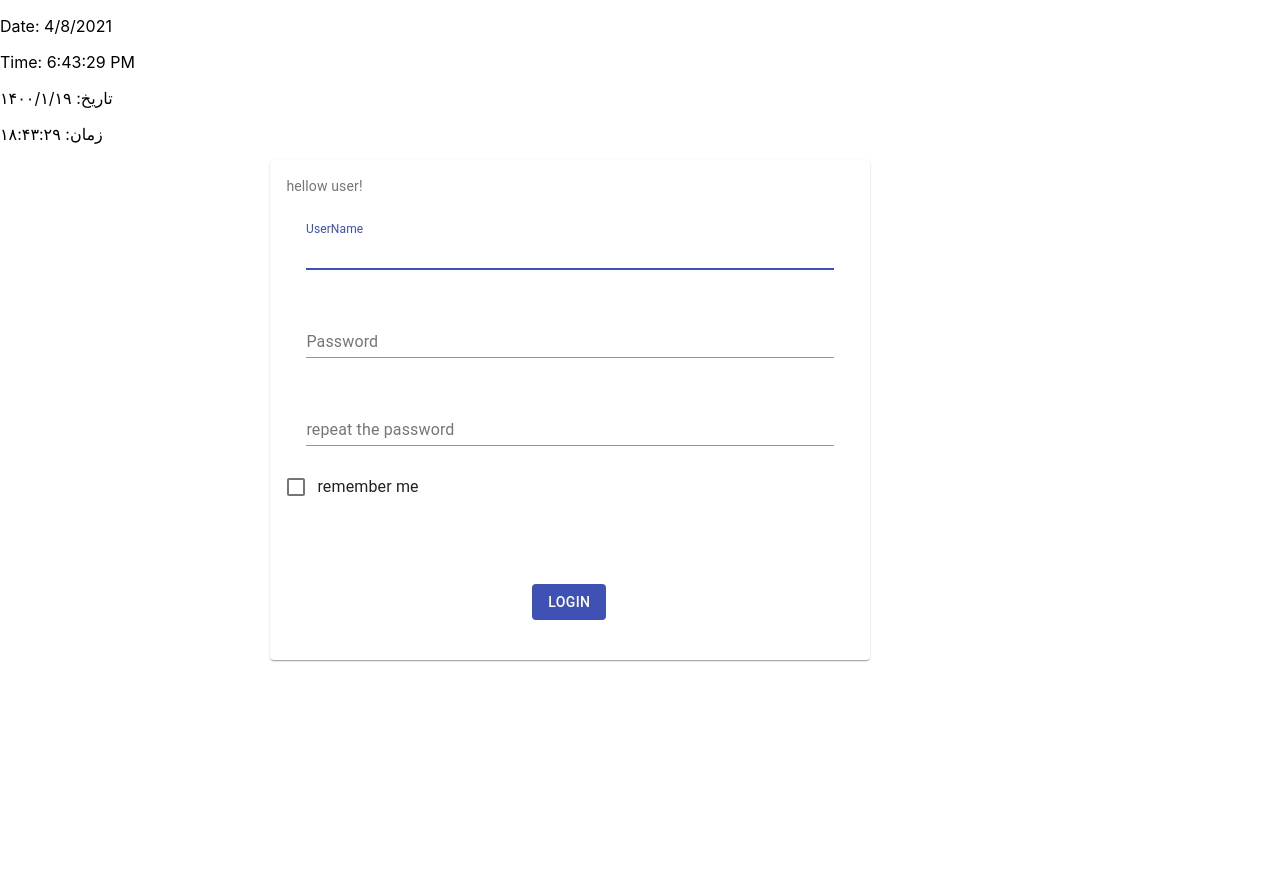
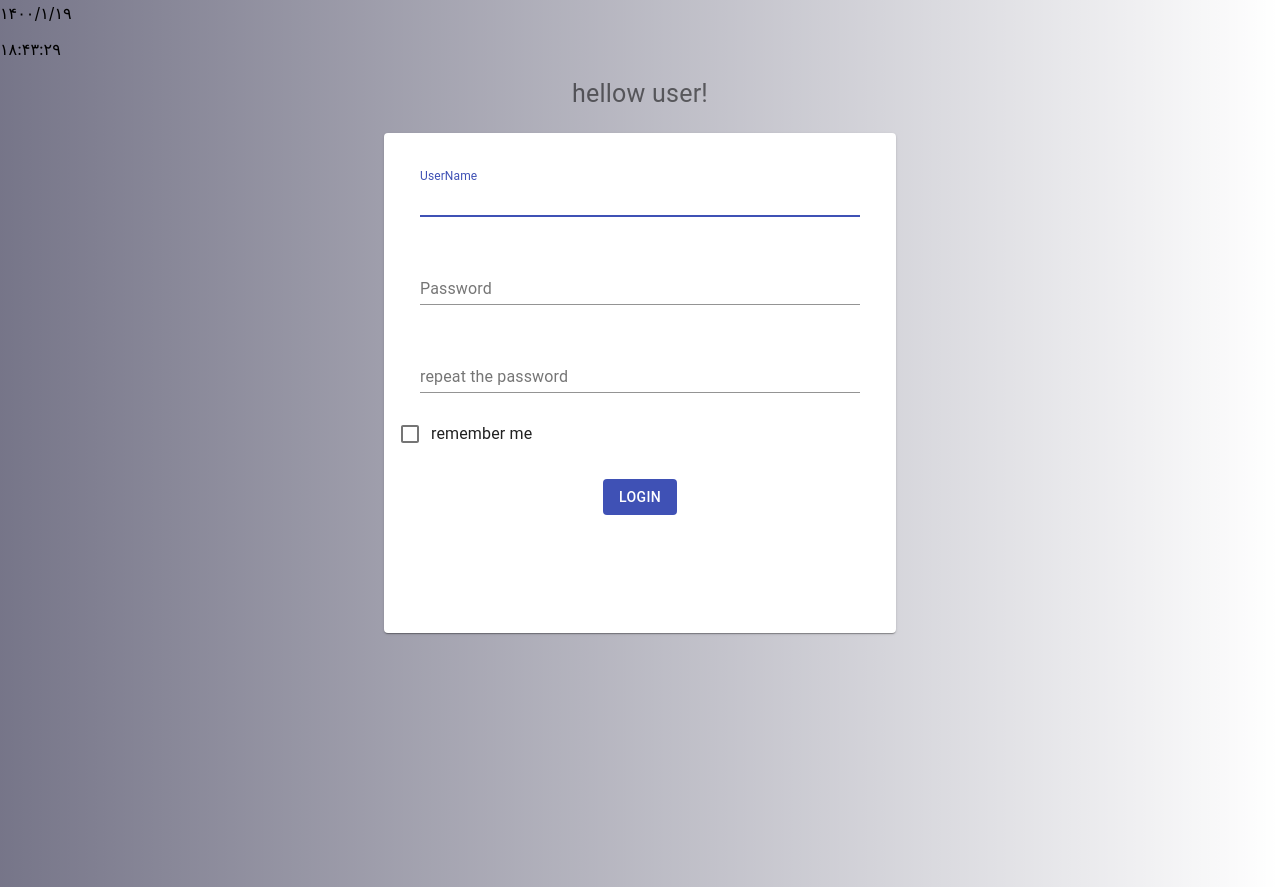
Before and after one commit to vidaHd/React-PlayGround, a React (Create React App) app: page / in a window 1280 px wide. Before the commit the page ends 800 px from the top, so only its background shows below. Built offline with nearby package versions, Linux system fonts and the light colour scheme.

Commit message:
css Login

```diff
--- a/src/App.css
+++ b/src/App.css
@@ -45,7 +45,11 @@
 }
 @import url("https://cdn.syncfusion.com/ej2/material.css");
 @media (max-width: 800px) {
-  .right,.left {
+  .right,
+  .left {
     flex: 100%;
   }
 }
+body {
+  background-color: "#00FFFF" !important;
+}
--- a/src/components/Login.tsx
+++ b/src/components/Login.tsx
@@ -20,7 +20,7 @@ import {
 } from "@material-ui/core";
 
 export const Login = (props): JSX.Element => {
-  const classes = useStyles();
+  const classes: any = useStyles();
 
   const [username, setUserName] = useState<string>("");
   const [password, setPassword] = useState<number>();
@@ -128,13 +128,9 @@ export const Login = (props): JSX.Element => {
 
   return (
     <>
-      <p>Date: {`${dateTime.toLocaleDateString()}`}</p>
-      <p>Time: {`${dateTime.toLocaleTimeString()}`}</p>
-      <p>تاریخ: {`${dateTime.toLocaleDateString("fa-IR")}`}</p>
-      <p>زمان: {`${dateTime.toLocaleTimeString("fa")}`} </p>
-
-      <Card className={classes.root}>
-        <CardContent>
+      <div className={classes.bg}>
+        <p>{`${dateTime.toLocaleDateString("fa-IR")}`}</p>
+        <p>{`${dateTime.toLocaleTimeString("fa")}`} </p>
         <Typography
           className={classes.title}
           color="textSecondary"
@@ -142,6 +138,8 @@ export const Login = (props): JSX.Element => {
         >
           hellow user!
         </Typography>
+        <Card className={classes.root}>
+          <CardContent>
             <form className={classes.inputStyle} autoComplete="off">
               <TextField
                 className={classes.textInput}
@@ -186,6 +184,7 @@ export const Login = (props): JSX.Element => {
             </Button>
           </CardActions>
         </Card>
+      </div>
     </>
   );
 };
@@ -202,15 +201,31 @@ const mapDispatchToProps = (disPatch) => {
 export default connect(null, mapDispatchToProps)(Login);
 
 const useStyles = makeStyles({
+  bg: {
+    height: "900px",
+    marginTop: "-1%",
+    overflowY: "hidden",
+    background:
+      "linear-gradient(90deg, rgba(2,0,36,0.5410539215686274) 0%, rgba(0,212,255,0) 100%)",
+  },
   root: {
-    width: 600,
+    width: "40%",
     height: 500,
     top: "20%",
-    position: "absolute",
+    margin: "auto",
     right: "32%",
+
+    ["@media (max-width:600px)"]: {
+      width: "80%",
+    },
   },
   title: {
-    fontSize: 14,
+    fontSize: 25,
+    display: "flex",
+    textAlign: "center",
+    margin: "auto",
+    justifyContent: "center",
+    marginBottom: "20px",
   },
   pos: {
     marginBottom: 12,
@@ -220,9 +235,7 @@ const useStyles = makeStyles({
     flexDirection: "column",
   },
   button: {
-    position: "absolute",
-    right: "44%",
-    bottom: "40px",
+    margin: "auto",
   },
   textInput: {
     margin: "20px",
```
Lines whose indentation alone changed are shown as unchanged.
